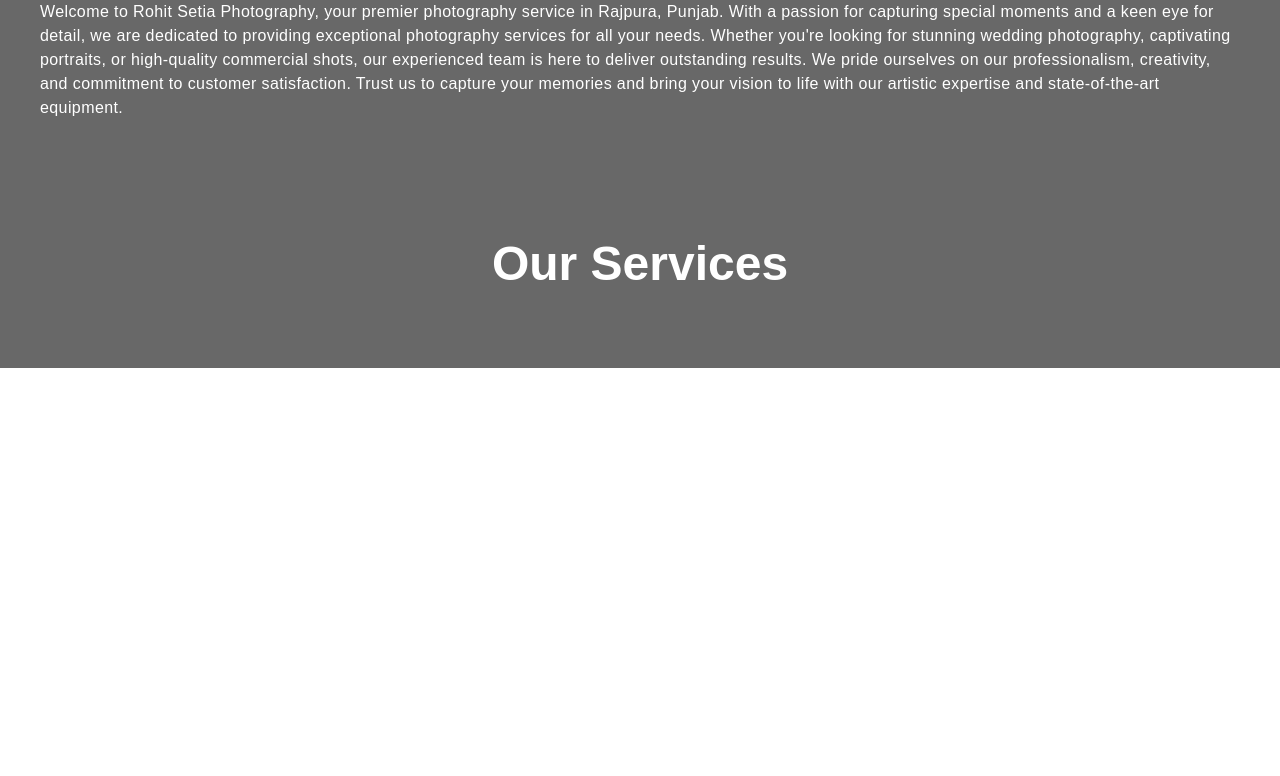
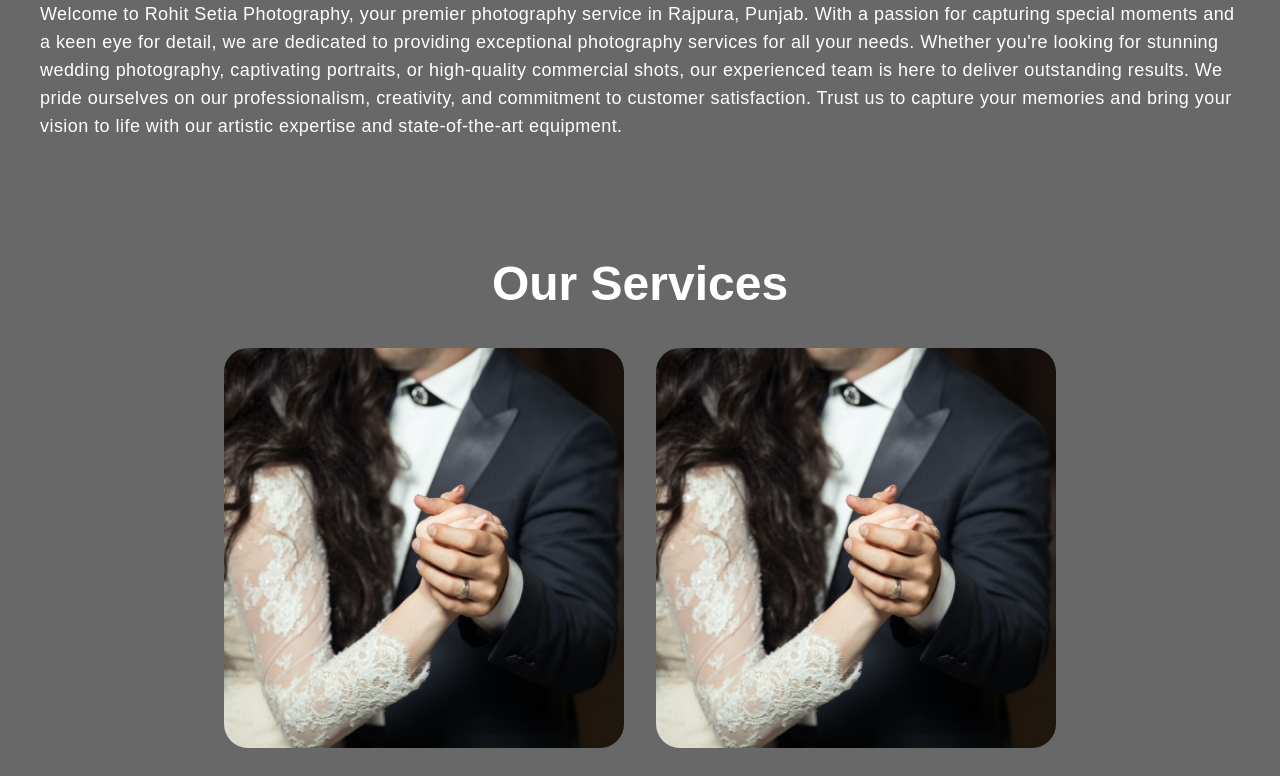
Before and after one commit to harkamal976034/Photography-Gallery, a React (Create React App) app: page / in a window 1280 px wide. Shown: the part 1540-2316 px from the top of the page. Before the commit the page ends 1908 px from the top, so only its background shows below. Built offline with nearby package versions, Linux system fonts and the light colour scheme.

Commit message:
services added

```diff
--- a/src/AboutUs.js
+++ b/src/AboutUs.js
@@ -4,7 +4,7 @@
 	return (
 		<div className="bg-lightBlueBg w-full flex justify-center items-center p-8 md:p-10 flex-col">
 			<h1 className="text-whiteText text-2xl md:text-3xl mb-4 font-medium">About Us</h1>
-			<h1 className="text-whiteText text-md tracking-wide">
+			<h1 className="text-whiteText text-lg tracking-wide">
 				Welcome to Rohit Setia Photography, your premier photography service in Rajpura, Punjab. With a passion for capturing
 				special moments and a keen eye for detail, we are dedicated to providing exceptional photography services for all your
 				needs. Whether you're looking for stunning wedding photography, captivating portraits, or high-quality commercial shots,
--- a/src/OurServices.js
+++ b/src/OurServices.js
@@ -1,11 +1,29 @@
 import React from "react";
+import service from "./assets/service.jpeg";
+import { services } from "./images";
 
 const OurServices = () => {
-    return (
-			<div className="bg-lightBlueBg w-full flex justify-center items-center p-8 md:p-10 flex-col">
-				<h1 className="font-semibold text-2xl md:text-5xl my-4 md:my-10 text-whiteText">Our Services</h1>
+	return (
+		<div className="bg-lightBlueBg w-full flex justify-center items-center p-8 md:p-10 flex-col">
+			<h1 className="font-semibold text-2xl md:text-5xl my-4 md:my-10 text-whiteText">Our Services</h1>
+			<div className="flex flex-wrap justify-center items-start gap-8">
+				{Object.entries(services).map((image) => (
+					<div className="flex flex-col justify-center gap-4  max-w-[400px]">
+						<img
+							key={image[0]}
+							src={image[1].url}
+							alt={image[0]}
+							className="rounded-3xl aspect-square object-cover"
+						/>
+						<div className="flex flex-col justify-center items-center p-2 gap-4">
+							<h1 className="text-2xl text-whiteText font-semibold text-center">{image[0]}</h1>
+							<h5 className="text-lg text-whiteText text-center">{image[1].description}</h5>
+						</div>
+					</div>
+				))}
 			</div>
-		);
+		</div>
+	);
 };
 
 export default OurServices;
--- a/src/images.js
+++ b/src/images.js
@@ -1,3 +1,5 @@
+import service from "./assets/service.jpeg";
+
 export const images = {
     "Pre Wedding": ["1EpMqCH9rYHDbHgGv-QkY4xom2LVbGpRL",
         "1EpMqCH9rYHDbHgGv-QkY4xom2LVbGpRL",
@@ -18,3 +20,31 @@
         "1EpMqCH9rYHDbHgGv-QkY4xom2LVbGpRL",
         "1EpMqCH9rYHDbHgGv-QkY4xom2LVbGpRL"],
 }
+
+
+export const services = {
+    "Pre Wedding Photography": {
+        url: service,
+        description: "Capture beautiful moments before the big day with our professional pre-wedding photoshoot service, creating stunning memories that will last a lifetime."
+    },
+    "Wedding Photography": {
+        url: service,
+        description: "Preserve the magic of your special day with our exceptional wedding photography services, capturing every cherished moment and creating timeless memories for you to treasure forever."
+    },
+    "Maternity Shoot Photography": {
+        url: service,
+        description: "Embrace the beauty of motherhood with our exquisite maternity photoshoots, capturing the radiant glow and the anticipation of the miracle of life, creating timeless memories to cherish forever."
+    },
+    "Post Wedding Photography": {
+        url: service,
+        description: "Relive the romance and joy of your wedding day with our post-wedding photoshoot service, creating enchanting images that celebrate your love story beyond the big day."
+    },
+    "Baby Shoot Photography": {
+        url: service,
+        description: "Capture the precious moments of your little one's early years with our heartwarming baby photoshoots, preserving the innocence and joy that will melt your heart for a lifetime."
+    },
+    "Birthday Shoot Photography": {
+        url: service,
+        description: "Make their special day even more memorable with our vibrant birthday photoshoots, capturing the joy, excitement, and cherished moments of celebration that will be treasured forever."
+    },
+}
```
Also changed, not shown: src/assets/service.jpeg (added).
